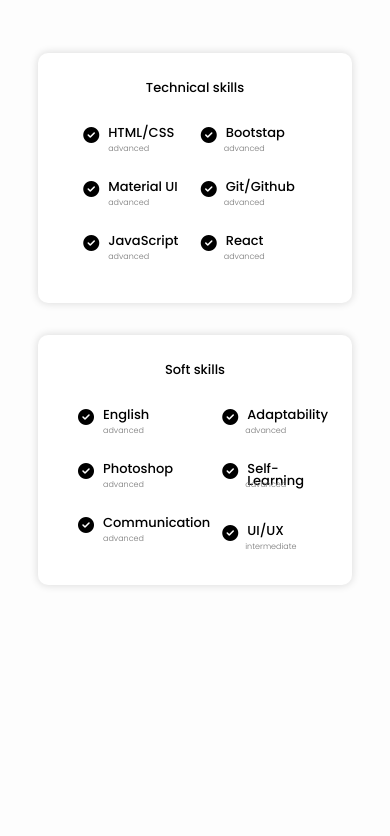
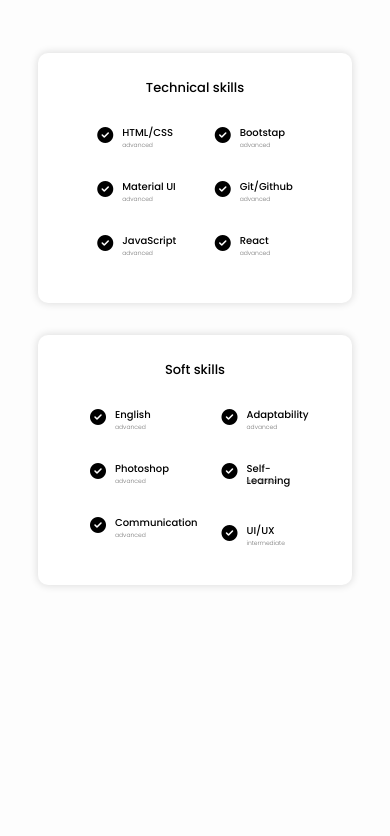
Before and after one commit to vVorTyy/portfolio, a React (Create React App) app: page / in a window 390 px wide. Shown: the part 1788-2624 px from the top of the page. Built offline with nearby package versions, Linux system fonts and the light colour scheme.

Commit message:
modified on some files

```diff
--- a/src/Contact/Contact.css
+++ b/src/Contact/Contact.css
@@ -280,6 +280,7 @@
         column-gap: 6rem;
         padding-bottom: 3rem;
         margin: auto;
+
     }
 
     .contact__content{
@@ -288,4 +289,9 @@
     .contact__form {
         width: 93%;
     }
+    .contact__info{
+        display: grid;
+        row-gap: 1rem;
+        margin-bottom: 100px;
+    }
 }
--- a/src/Footer/Footer.css
+++ b/src/Footer/Footer.css
@@ -1,6 +1,7 @@
 .footer {
     background-color: rgb(255, 255, 255);
     border-top:  1px solid rgba(0, 0, 0, 0.1);
+    margin-top: 100px;
 
 }
 
--- a/src/Footer/Footer.js
+++ b/src/Footer/Footer.js
@@ -25,7 +25,7 @@ export default function Footer(props) {
         </ul>
 
         <div className='footer__social'>
-            <a href="https://www.github.com/" target='_blank' className='footer__social-link'><i className="fa-brands fa-github"></i></a>
+            <a href="https://github.com/vVorTyy" target='_blank' className='footer__social-link'><i className="fa-brands fa-github"></i></a>
             <a href="https://twitter.com/?lang=en" target='_blank' className='footer__social-link' ><i className="fa-brands fa-twitter"></i></a>
             <a href="https://www.linkedin.com/in/abdualrhman-alabdali-11099b226/" target='_blank' className='footer__social-link'><i className="fa-brands fa-linkedin"></i></a>
         </div>
--- a/src/Services/Services.css
+++ b/src/Services/Services.css
@@ -355,11 +355,17 @@
 /* ------------------------------------------------ */
 /* ------------------------------------------------ */
 @media screen and (max-width: 600px) {
-    #services .container{
+    #services .container {
         margin: auto;
-        width: 100% ;
+        width: 100%;
+        gap: 2rem;
     }
     .services__content {
         width: 235px;
     }
+    .services__modal-description{
+        font-size: 15px;
+        padding: 0px 0px ;
+        margin-bottom: 20px;
+    }
 }
--- a/src/Services/Services.js
+++ b/src/Services/Services.js
@@ -16,7 +16,7 @@ export default function Services(props) {
     return (
       <section ref={props.x} className="services section" id="services">
         <h2 className="section__title">Services</h2>
-        <h4 className="section__subtitle">What i offer</h4>
+        <h4 className="section__subtitle">What I offer</h4>
 
         <div className="services__container container">
 
--- a/src/Skills/Skills.css
+++ b/src/Skills/Skills.css
@@ -402,4 +402,28 @@
     #skills .content .card-one, #skills .content .card-two {
         width: 60%;
     }
+    #skills .content .card-two .right-side a,
+    #skills .content .card-one .right-side a {
+        font-size: 10px;
+        padding: 12px;
+
+    }
+    #skills .content .card-two .left-side a,
+    #skills .content .card-one .left-side a {
+        font-size: 10px;
+        padding: 12px;
+
+    }
+    #skills .content .card-two .left-side a span,
+    #skills .content .card-one .left-side a span {
+        font-size: 6px;
+        top: 12px;
+        left: 37px;
+    }
+    #skills .content .card-two .right-side a span,
+    #skills .content .card-one .right-side a span {
+        font-size: 6px;
+        top: 12px;
+        left: 37px;
+    }
 }
--- a/src/main-header/main-header.js
+++ b/src/main-header/main-header.js
@@ -10,9 +10,9 @@ export default function MainHeader(props) {
     <div id="main-header">
         <div ref={props.x} className="content container">
             <div className="box-one">
-                <a href="https://www.instagram.com/" target="_blank"><i className="uil uil-instagram"></i></a>
-                <a href="https://www.dribble.com/" target="_blank"><i className="uil uil-dribbble"></i></a>
-                <a href="https://www.github.com/" target="_blank"><i className="uil uil-github-alt"></i></a>
+                <a href="https://www.instagram.com/tawajjah_/" target="_blank"><i className="uil uil-instagram"></i></a>
+                <a href="https://dribbble.com/AbdualrhmanAb/about?utm_source=Clipboard_%22clipboard_about%22&utm_campaign=%22AbdualrhmanAb%22&utm_content=%22About%20AbdualrhmanAb%22&utm_medium=Social_Share" target="_blank"><i className="uil uil-dribbble"></i></a>
+                <a href="https://github.com/vVorTyy" target="_blank"><i className="uil uil-github-alt"></i></a>
             </div>
             <div className="box-two">
                 <h1>Abdualrhman Abdali<i className="hand fa-solid fa-hand"></i> </h1>
@@ -28,9 +28,9 @@ export default function MainHeader(props) {
         <div className="s-s-content container">
         <div className="box-one">
             <div className="side-one">
-            <a href="" target="_blank"><i className="uil uil-instagram"></i></a>
-                <a href="" target="_blank"><i className="uil uil-dribbble"></i></a>
-                <a href="" target="_blank"><i className="uil uil-github-alt"></i></a>
+            <a href="https://www.instagram.com/tawajjah_/" target="_blank"><i className="uil uil-instagram"></i></a>
+                <a href="https://dribbble.com/AbdualrhmanAb/about?utm_source=Clipboard_%22clipboard_about%22&utm_campaign=%22AbdualrhmanAb%22&utm_content=%22About%20AbdualrhmanAb%22&utm_medium=Social_Share" target="_blank"><i className="uil uil-dribbble"></i></a>
+                <a href="https://github.com/vVorTyy" target="_blank"><i className="uil uil-github-alt"></i></a>
             </div>
             <div className="side-two"></div>
           </div>
```
